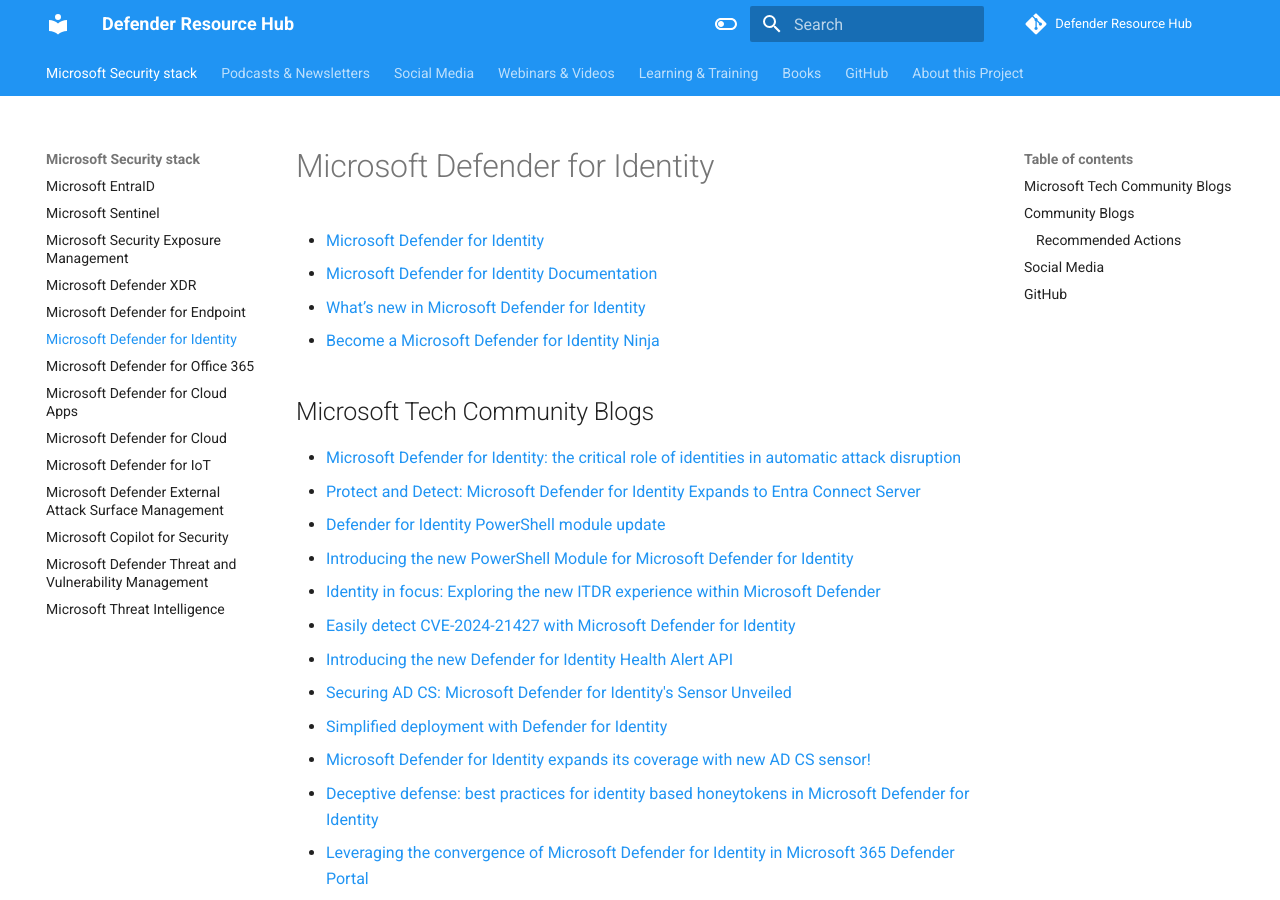
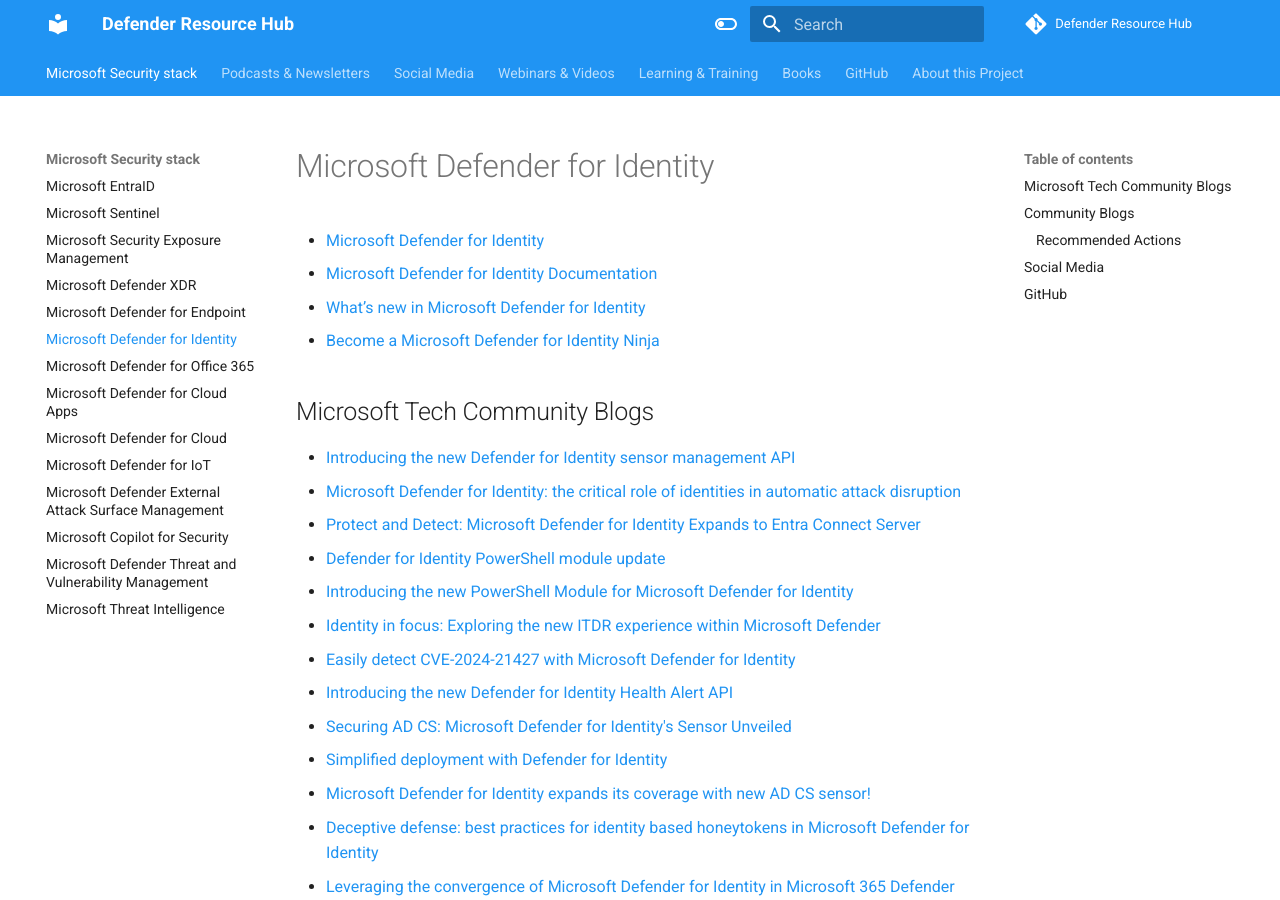
Before and after one commit to alexverboon/DefenderResourceHub, an MkDocs documentation site: the page built from docs/mdi.md, in a window 1280 px wide and 900 px high. Built offline with MkDocs 1.6.1 and Material for MkDocs 9.7.7, drawn with Linux system fonts in a browser that asks for light colours; comment, search, counter and statistics services are not loaded.

Commit message:
Defender for Identity Update

```diff
--- a/docs/mdi.md
+++ b/docs/mdi.md
@@ -7,6 +7,7 @@
 
 ## Microsoft Tech Community Blogs
 
+- [Introducing the new Defender for Identity sensor management API](https://techcommunity.microsoft.com/blog/microsoftthreatprotectionblog/introducing-the-new-defender-for-identity-sensor-management-api/4367164)
 - [Microsoft Defender for Identity: the critical role of identities in automatic attack disruption](https://techcommunity.microsoft.com/t5/microsoft-defender-xdr-blog/microsoft-defender-for-identity-the-critical-role-of-identities/ba-p/4236688)
 - [Protect and Detect: Microsoft Defender for Identity Expands to Entra Connect Server](https://techcommunity.microsoft.com/t5/microsoft-defender-xdr-blog/protect-and-detect-microsoft-defender-for-identity-expands-to/ba-p/4226165)
 - [Defender for Identity PowerShell module update](https://techcommunity.microsoft.com/t5/microsoft-defender-xdr-blog/defender-for-identity-powershell-module-update/ba-p/4208525)
```
